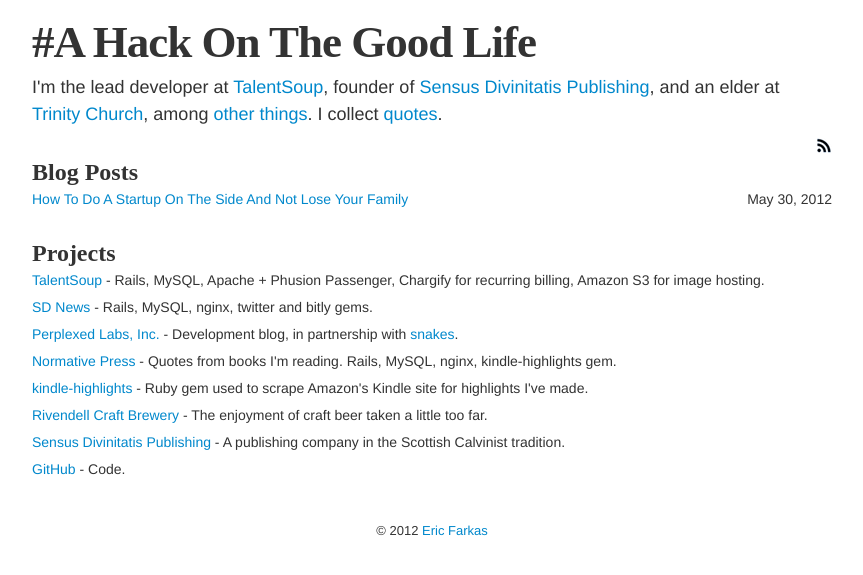
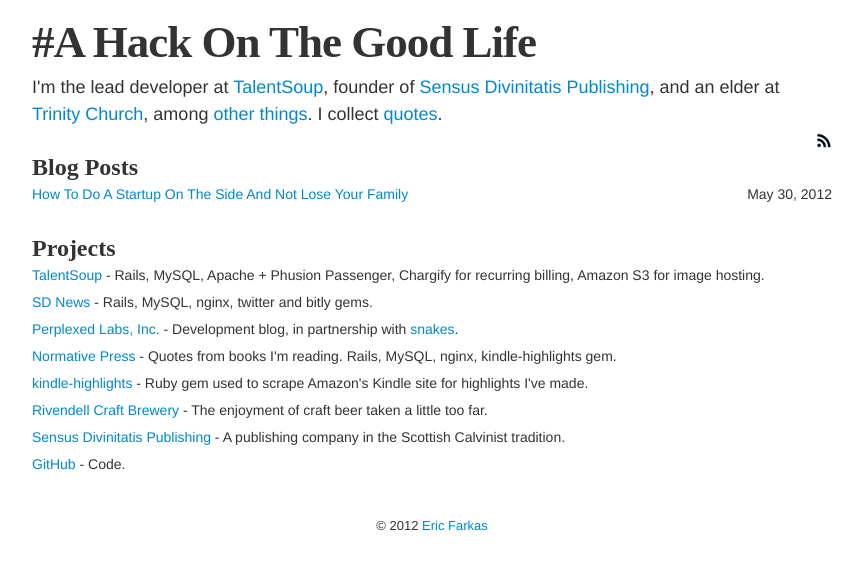
Before and after one commit to speric/speric.github.com, a Jekyll site: the page built from index.html, in a window 1280 px wide. Shown: the top 575 px of the page, without its empty margins (208-1071 px from the left). Built offline with Jekyll 4.4.1, drawn with Linux system fonts in a browser that asks for light colours; some web fonts are replaced; Markdown is read by kramdown in place of the engine named in the settings.

Commit message:
Update _layouts/layout.html

```diff
--- a/_layouts/layout.html
+++ b/_layouts/layout.html
@@ -18,7 +18,7 @@
 				  <p class="lead">I'm the lead developer at <a href="https://talentsoup.com">TalentSoup</a>, founder of <a href="http://sensusdivinitatis.com">Sensus Divinitatis Publishing</a>, and an elder at <a href="http://trinitychurchlongisland.com">Trinity Church</a>, among <a href="/about">other things</a>.  I collect <a href="/quotes">quotes</a>.</p>
 				</header>
 			</div>
-			<div class="row-fluid" style="margin-top:-10px;">
+			<div class="row-fluid" style="margin-top:-15px;">
         <div class="span12" align="right">
 			    <a href="http://feeds.feedburner.com/ericfarkas"><img src="/assets/images/rss.png" border="0"/></a>
 			  </div>
```
